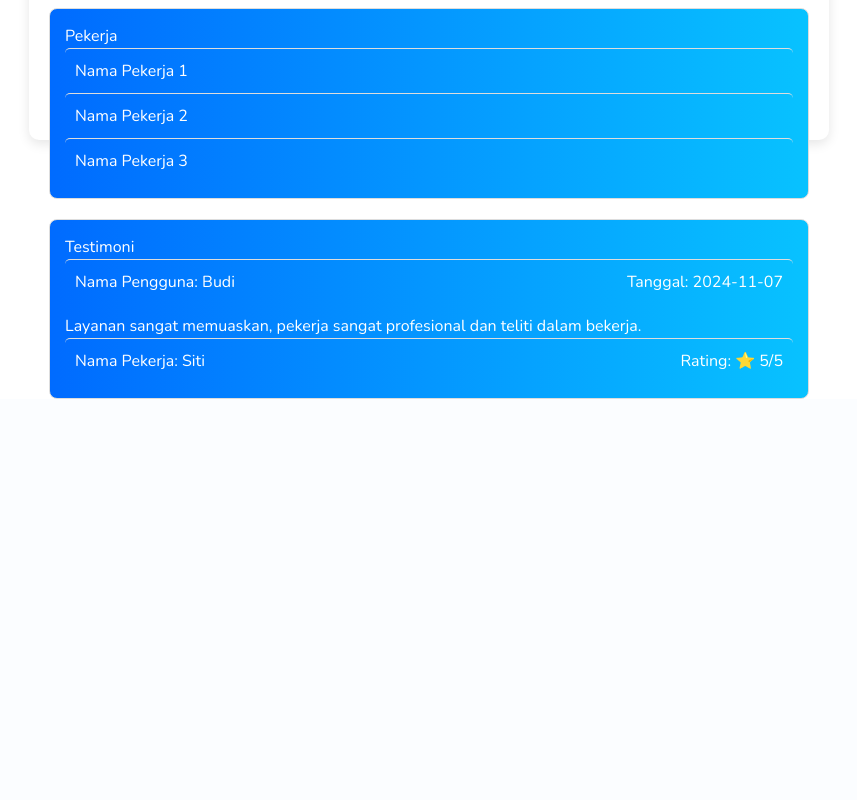
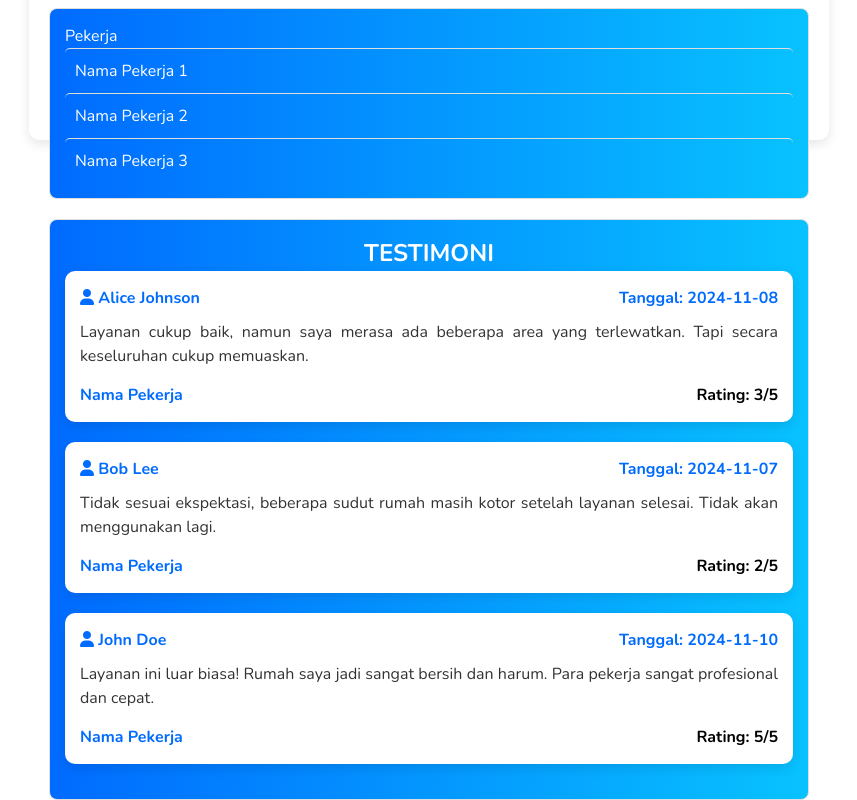
Before and after one commit to fakhrihabb/TK2, a Django app: page /subkategori/pengguna/1/ in a window 1280 px wide. Shown: the part 560-1360 px from the top of the page, without its empty margins (211-1068 px from the left). Before the commit the page ends 959 px from the top, so only its background shows below. Run offline with Django 5.2, Linux system fonts and the light colour scheme; data comes from the database, SQL or seed files in the repository; some libraries are stand-ins or nearby versions.

Commit message:
selesaiin testimoni di subkategori_pesanan otw kerjain pemesanan jasa

```diff
--- a/discounts/templates/discounts/diskon_page.html
+++ b/discounts/templates/discounts/diskon_page.html
@@ -10,7 +10,7 @@
     <style>
         /* Styling Umum */
         body {
-            background: linear-gradient(180deg, #BCF2F6, #08C2FF);
+            background: linear-gradient(160deg, #e1f8fe, #006BFF);
             font-family: 'Noto Sans', sans-serif;
             margin: 0;
             padding: 0;
@@ -237,7 +237,7 @@
                             Apakah Anda yakin ingin membeli voucher "{{ voucher.kode }}" dengan harga Rp{{ voucher.harga }}?
                         </div>
                         <div class="modal-footer">
-                            <form action="{% url 'beli-voucher' %}" method="post">
+                            <form action="{% url 'discounts:beli_voucher' %}" method="post">
                                 {% csrf_token %}
                                 <input type="hidden" name="voucher_id" value="{{ voucher.id }}">
                                 <button type="submit" class="btn btn-buy">Beli</button>
--- a/discounts/urls.py
+++ b/discounts/urls.py
@@ -1,7 +1,9 @@
 from django.urls import path
 from . import views
 
+app_name = 'discounts'
+
 urlpatterns = [
-    path('diskon/', views.diskon_list, name='diskon-page'),
-    path('diskon/beli/', views.beli_voucher, name='beli-voucher'),
+    path('diskon/', views.diskon_list, name='diskon_page'),
+    path('diskon/beli/', views.beli_voucher, name='beli_voucher'),
 ]
--- /dev/null
+++ b/feedback/fixtures/dummy_testimoni.json
@@ -0,0 +1,34 @@
+{
+    "testimonis": [
+        {
+            "user": "Alice Johnson",
+            "rating": 3,
+            "comment": "Layanan cukup baik, namun saya merasa ada beberapa area yang terlewatkan. Tapi secara keseluruhan cukup memuaskan.",
+            "date_created": "2024-11-08"
+        },
+        {
+            "user": "Bob Lee",
+            "rating": 2,
+            "comment": "Tidak sesuai ekspektasi, beberapa sudut rumah masih kotor setelah layanan selesai. Tidak akan menggunakan lagi.",
+            "date_created": "2024-11-07"
+        },
+        {
+            "user": "John Doe",
+            "rating": 5,
+            "comment": "Layanan ini luar biasa! Rumah saya jadi sangat bersih dan harum. Para pekerja sangat profesional dan cepat.",
+            "date_created": "2024-11-10"
+        },
+        {
+            "user": "Jane Smith",
+            "rating": 4,
+            "comment": "Harga terjangkau dan hasilnya memuaskan. Pekerja datang tepat waktu, hanya saja sedikit lebih lama dari yang saya harapkan.",
+            "date_created": "2024-11-09"
+        },
+        {
+            "user": "Charlie Brown",
+            "rating": 1,
+            "comment": "Sangat mengecewakan! Pekerja datang terlambat dan hasilnya jauh dari harapan. Saya tidak akan merekomendasikan layanan ini.",
+            "date_created": "2024-11-06"
+        }
+    ]
+}
--- a/feedback/forms.py
+++ b/feedback/forms.py
@@ -7,6 +7,6 @@ class TestimoniForm(forms.ModelForm):
         fields = ['user', 'rating', 'comment']
         widgets = {
             'user': forms.TextInput(attrs={'placeholder': 'Your Name'}),
-            'rating': forms.NumberInput(attrs={'min': 1, 'max': 5}),
+            'rating': forms.RadioSelect(attrs={'class': 'star-rating'}),
             'comment': forms.Textarea(attrs={'placeholder': 'Your Feedback'}),
         }
--- a/feedback/urls.py
+++ /dev/null
@@ -1,6 +0,0 @@
-from django.urls import path
-from . import views
-
-urlpatterns = [
-    path('testimoni/', views.list_testimoni, name='testimoni-list'),
-]
--- a/goclean/urls.py
+++ b/goclean/urls.py
@@ -9,6 +9,5 @@ urlpatterns = [
     path('', include('authentication.urls')),
     path('subkategori/', include('subkategori_layanan.urls')),
     path('pemesanan/', include(('pemesanan_jasa.urls', 'pemesanan_jasa'), namespace='pemesanan_jasa')),
-    path('discounts/', include('discounts.urls')),
-    path('feedback/', include('feedback.urls')),
+    path('discounts/', include('discounts.urls', namespace='discounts')),
 ]
--- a/subkategori_layanan/models.py
+++ b/subkategori_layanan/models.py
@@ -1,8 +1,8 @@
 from django.db import models
 from django.conf import settings
 
-# subkategori_layanan/models.py
 from django.db import models
+
 
 class Kategori(models.Model):
     nama = models.CharField(max_length=100)
@@ -33,13 +33,3 @@ class SesiLayanan(models.Model):
 
     def __str__(self):
         return self.nama_layanan
-
-class Testimoni(models.Model):
-    user = models.ForeignKey(settings.AUTH_USER_MODEL, on_delete=models.CASCADE)
-    subkategori = models.ForeignKey(Subkategori, on_delete=models.CASCADE)  # Subkategori terkait
-    rating = models.IntegerField()  # Misalnya skala 1-5
-    komentar = models.TextField()  # Teks testimoni
-    tanggal = models.DateTimeField(auto_now_add=True)  # Tanggal testimoni dibuat
-
-    def __str__(self):
-        return f"{self.user.username} - {self.subkategori.nama} - Rating: {self.rating}"
--- a/subkategori_layanan/templates/subkategori_pengguna.html
+++ b/subkategori_layanan/templates/subkategori_pengguna.html
@@ -7,6 +7,8 @@
     <title>Subkategori Jasa - Pengguna</title>
     <!-- Import Google Fonts Nunito -->
     <link href="https://fonts.googleapis.com/css2?family=Nunito:wght@400;700&display=swap" rel="stylesheet">
+    <!-- Menambahkan FontAwesome -->
+    <link rel="stylesheet" href="https://cdnjs.cloudflare.com/ajax/libs/font-awesome/6.0.0-beta3/css/all.min.css">
     <style>
         body {
             font-family: 'Nunito', sans-serif;
@@ -96,10 +98,70 @@
         .worker-item a:hover {
             text-decoration: underline;
         }
-        .testimonial-text {
+
+        .testimonial-title {
+            font-size: 1.5rem;
+            font-weight: bold;
+            color: #ffffff;
+            text-align: center;
+            margin-bottom: 20px;
+            text-transform: uppercase;
+        }
+
+        .testimonial-list {
+            background: linear-gradient(to right, #006BFF, #08c2ff);
+            color: #333;
+            padding: 15px;
+            border-radius: 8px;
+        }
+
+        .testimonial-card {
+            background-color: white;
+            border-radius: 10px;
+            box-shadow: 0px 4px 12px rgba(0, 0, 0, 0.1);
+            margin-bottom: 20px;
+            padding: 15px;
+            transition: transform 0.3s ease-in-out;
+        }
+
+        .testimonial-header {
+            display: flex;
+            justify-content: space-between;
+            font-weight: bold;
+            color: #006BFF;
+        }
+
+        .testimonial-body {
             margin-top: 10px;
             text-align: justify;
         }
+
+        .testimonial-footer {
+            display: flex;
+            justify-content: space-between;
+            margin-top: 15px;
+            font-size: 1rem;
+            color: #006BFF;
+        }
+
+        .testimonial-footer span {
+            display: inline-block;
+        }
+
+        .testimonial-footer .worker-name {
+            font-weight: bold;
+        }
+
+        .testimonial-footer .rating {
+            font-weight: bold;
+            color: #000000;
+        }
+
+
+        .testimonial-text {
+            color: #333;
+        }
+
     </style>
 </head>
 <body>
@@ -151,17 +213,31 @@
 
         <!-- Testimoni -->
         <div class="testimonial-list">
-            <h3>Testimoni</h3>
-            <div class="testimonial-item">
-                <span>Nama Pengguna: Budi</span>
-                <span>Tanggal: 2024-11-07</span>
-            </div>
-            <p class="testimonial-text">Layanan sangat memuaskan, pekerja sangat profesional dan teliti dalam bekerja.</p>
-            <div class="testimonial-item">
-                <span>Nama Pekerja: Siti</span>
-                <span>Rating: ⭐ 5/5</span>
-            </div>
+            <h3 class="testimonial-title">Testimoni</h3>
+            {% for testimoni in testimonis|slice:":3" %}
+                <div class="testimonial-card">
+                    <div class="testimonial-header">
+                        <span><i class="fas fa-user"></i> {{ testimoni.user }}</span>
+                        <span>Tanggal: {{ testimoni.date_created }}</span>
+                    </div>
+                    <div class="testimonial-body">
+                        <p class="testimonial-text">{{ testimoni.comment }}</p>
+                    </div>
+                    <div class="testimonial-footer">
+                        <span class="worker-name">Nama Pekerja</span>
+                        <span class="rating">Rating: {{ testimoni.rating }}/5</span>
+                    </div>
+                </div>
+            {% empty %}
+                <p>Tidak ada testimoni untuk ditampilkan.</p>
+            {% endfor %}
         </div>
+
+
+
+
+
+
     </div>
 </body>
 </html>
--- a/subkategori_layanan/views.py
+++ b/subkategori_layanan/views.py
@@ -1,5 +1,10 @@
 from django.shortcuts import render, get_object_or_404
-from .models import Subkategori, SesiLayanan, Pekerja, Testimoni
+from .models import Subkategori, SesiLayanan, Pekerja
+from django.http import HttpResponseForbidden
+from django.contrib.auth.decorators import login_required
+import json
+import os
+from django.conf import settings
 
 def homepage(request):
     return render(request, 'homepage.html')
@@ -8,34 +13,44 @@ def subkategori_detail(request, subkategori_id):
     subkategori = get_object_or_404(Subkategori, id=subkategori_id)
     sesi_layanan = SesiLayanan.objects.filter(subkategori=subkategori)
     pekerja_list = Pekerja.objects.filter(subkategori=subkategori)
-    testimoni_list = Testimoni.objects.filter(subkategori=subkategori)
 
     context = {
         'subkategori': subkategori,
         'sesi_layanan': sesi_layanan,
         'pekerja_list': pekerja_list,
-        'testimoni_list': testimoni_list,
     }
     return render(request, 'subkategori_pengguna.html', context)
+
+def load_dummy_testimoni():
+    file_path = os.path.join(settings.BASE_DIR, 'feedback/fixtures/dummy_testimoni.json')
+    with open(file_path, 'r') as json_file:
+        data = json.load(json_file)
+    return data
 
 def subkategori_pengguna(request, subkategori_id):
     subkategori = get_object_or_404(Subkategori, id=subkategori_id)
     sesi_layanan = SesiLayanan.objects.filter(subkategori=subkategori)
-    testimoni_list = Testimoni.objects.filter(subkategori=subkategori)
+
+    data = load_dummy_testimoni()
+    testimonis = data['testimonis']
 
     context = {
         'subkategori': subkategori,
         'sesi_layanan': sesi_layanan,
-        'testimoni_list': testimoni_list,
+        'testimonis': testimonis,
     }
     return render(request, 'subkategori_pengguna.html', context)
 
 def subkategori_pekerja(request, subkategori_id):
-    # Ambil subkategori berdasarkan ID dan pastikan tipe pekerja
     subkategori = get_object_or_404(Subkategori, id=subkategori_id, tipe='pekerja')
 
+    data = load_dummy_testimoni()
+    testimonis = data['testimonis']
+
     context = {
-        'subkategori': subkategori
+        'subkategori': subkategori,
+        'testimonis': testimonis,
+
     }
     return render(request, 'subkategori_pekerja.html', context)
 
--- a/templates/navbar.html
+++ b/templates/navbar.html
@@ -51,7 +51,7 @@
           </li>
           <li>
             <a
-              href="#"
+              href="{% url 'discounts:diskon_page' %}"
               class="block py-2 px-3 text-white bg-blue-700 rounded md:bg-transparent md:text-white md:p-0 hover:text-[#FFF100]"
               >Diskon</a
             >
```
Also changed, not shown: discounts/views.py (+14 -5 lines), feedback/models.py (+5 -4 lines), feedback/templates/feedback/testimoni_form.html (added, +52 -0 lines), feedback/templates/feedback/testimoni_list.html (deleted, +0 -29 lines), feedback/views.py (deleted, +0 -21 lines), subkategori_layanan/templates/subkategori_pekerja.html (+85 -10 lines), feedback/migrations/0002_alter_testimoni_user.py (added), static/global.css (line endings or trailing spaces), subkategori_layanan/migrations/0004_delete_testimoni.py (added).
